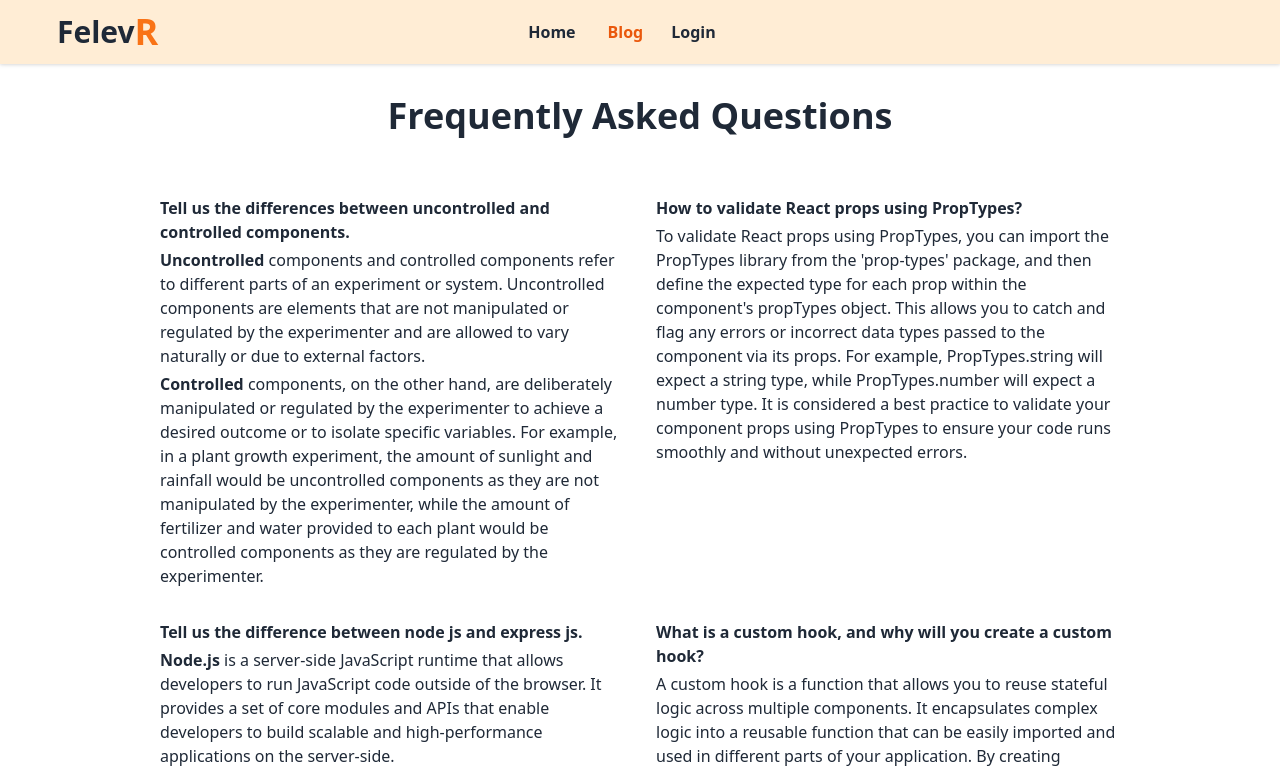
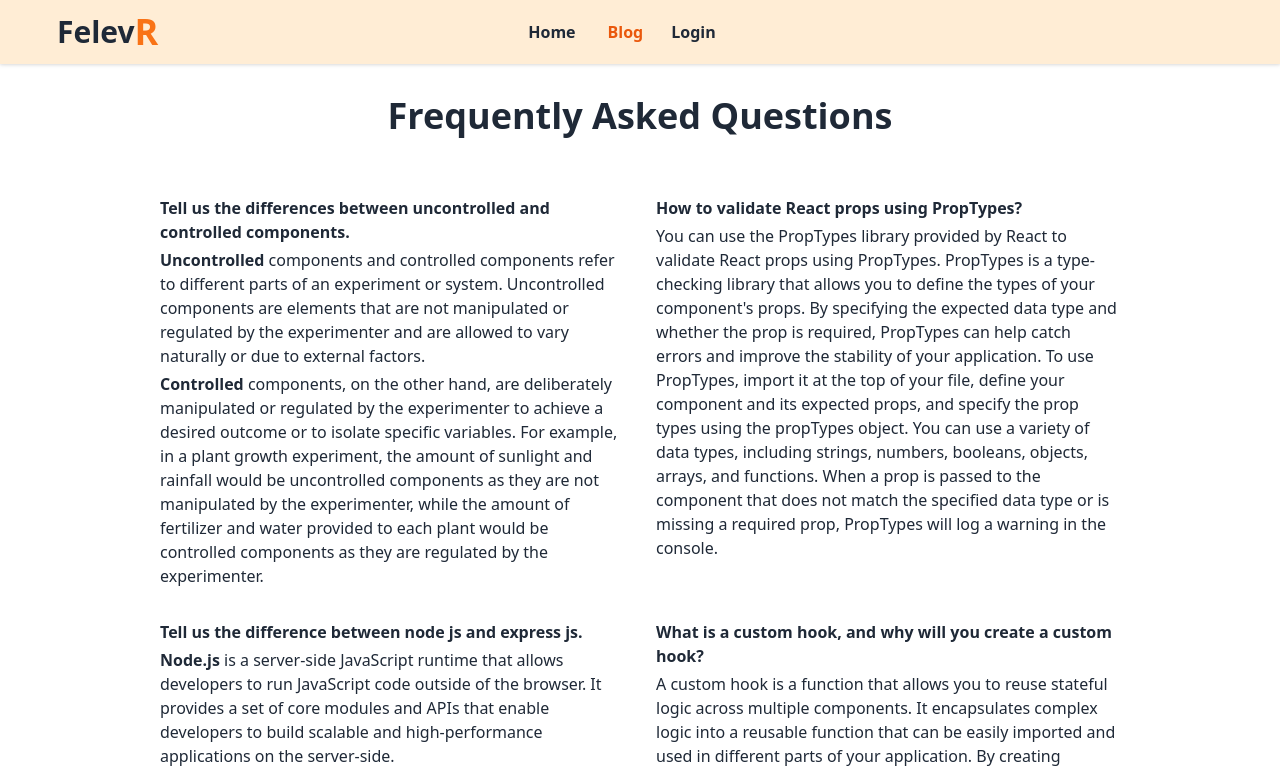
Before and after one commit to Deadless-Programmer/FelevR, a React (Vite) app: page /blog in a window 1280 px wide. Shown: the top 772 px of the page. Built offline with nearby package versions, Linux system fonts and the light colour scheme; no server answers.

Commit message:
just update code

```diff
--- a/src/components/Blog/Blog.jsx
+++ b/src/components/Blog/Blog.jsx
@@ -31,7 +31,7 @@ const Blog = () => {
               <div>
                 <h3 className="font-semibold">How to validate React props using PropTypes?</h3>
                 <p className="mt-1 dark:text-gray-400">
-                To validate React props using PropTypes, you can import the PropTypes library from the 'prop-types' package, and then define the expected type for each prop within the component's propTypes object. This allows you to catch and flag any errors or incorrect data types passed to the component via its props. For example, PropTypes.string will expect a string type, while PropTypes.number will expect a number type. It is considered a best practice to validate your component props using PropTypes to ensure your code runs smoothly and without unexpected errors.
+                You can use the PropTypes library provided by React to validate React props using PropTypes. PropTypes is a type-checking library that allows you to define the types of your component's props. By specifying the expected data type and whether the prop is required, PropTypes can help catch errors and improve the stability of your application. To use PropTypes, import it at the top of your file, define your component and its expected props, and specify the prop types using the propTypes object. You can use a variety of data types, including strings, numbers, booleans, objects, arrays, and functions. When a prop is passed to the component that does not match the specified data type or is missing a required prop, PropTypes will log a warning in the console.
                 </p>
               </div>
               <div>
```
